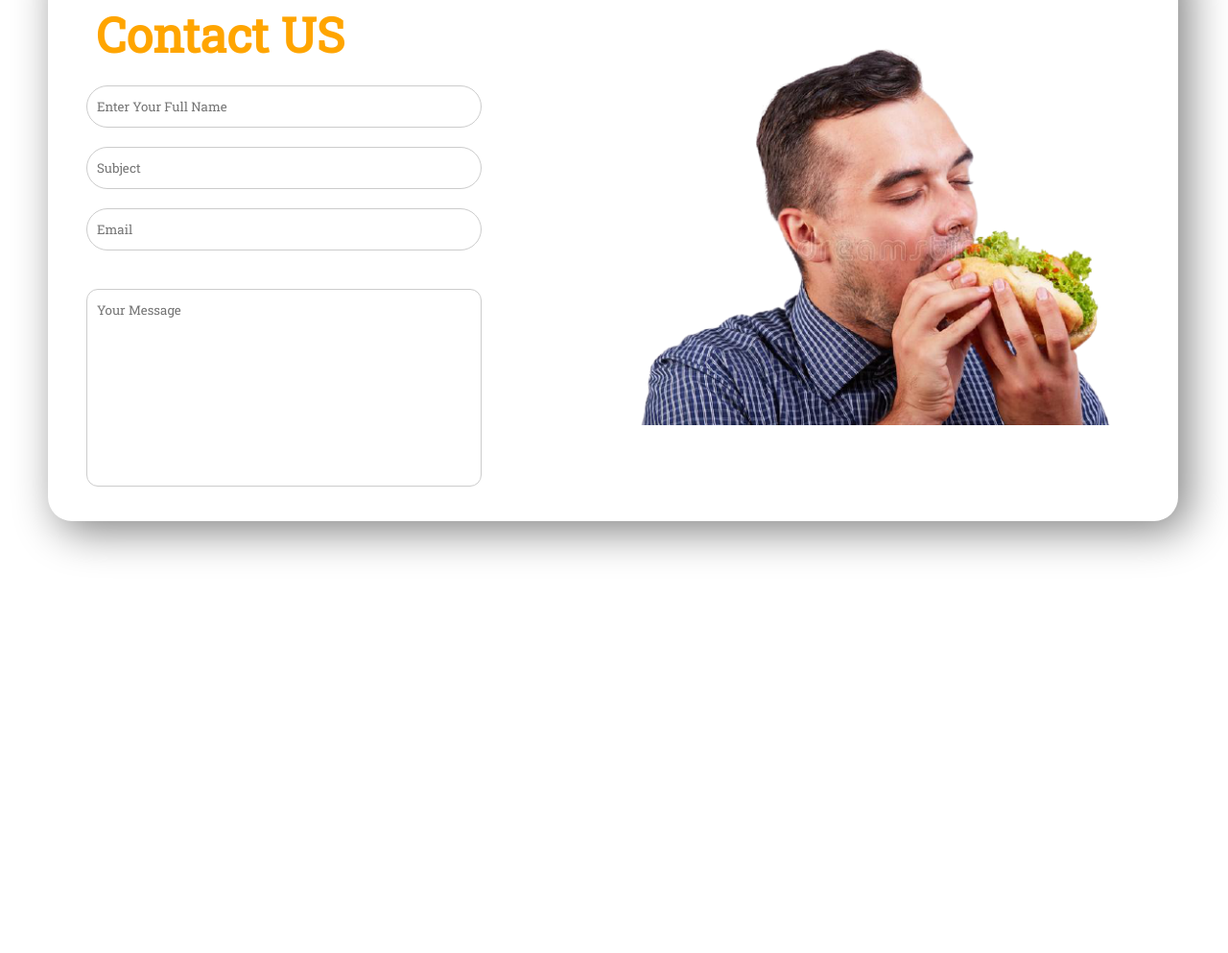
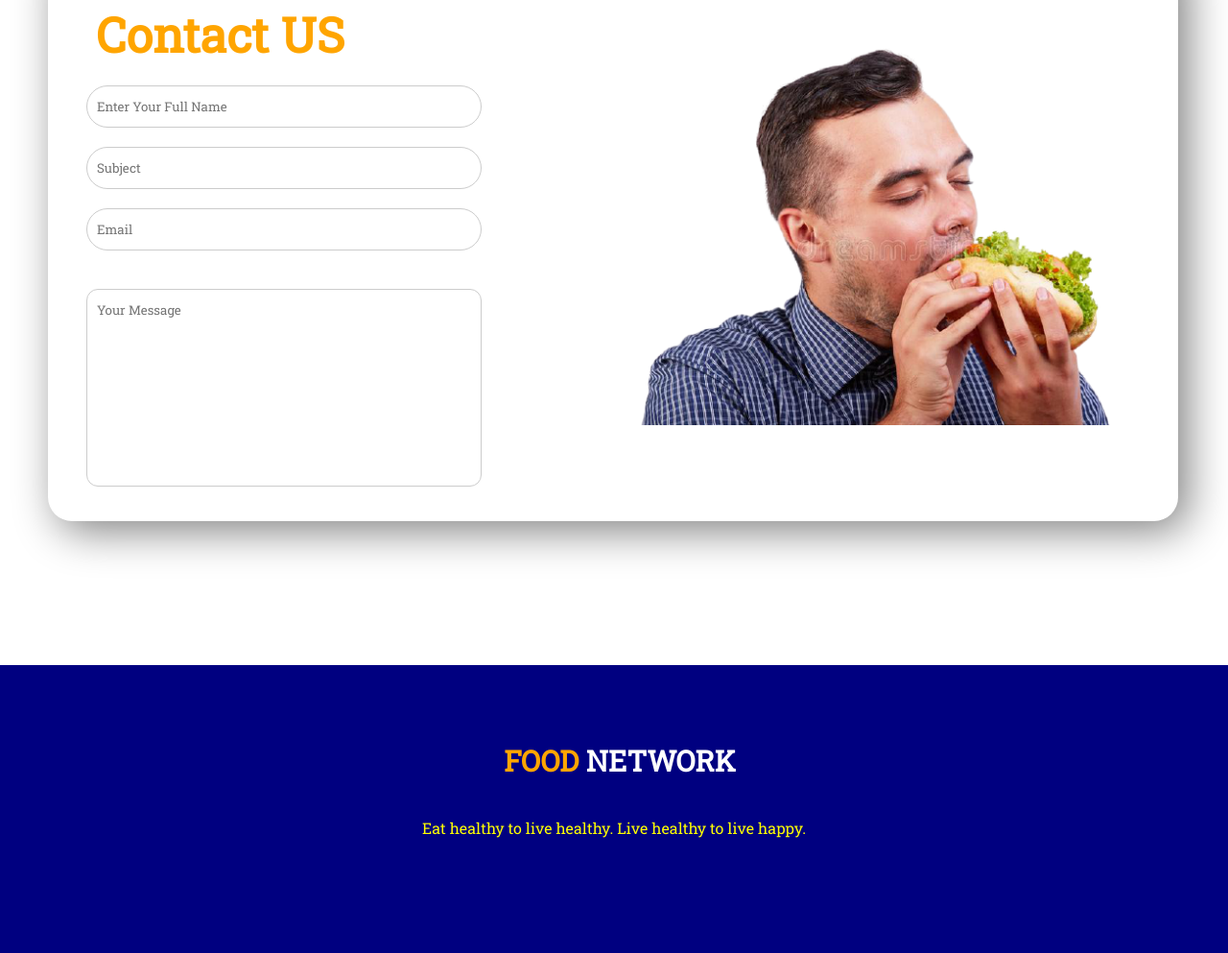
Before and after one commit to antar555/food-network, a plain HTML site: page index.html in a window 1280 px wide. Shown: the part 2654-3647 px from the top of the page at 96% size. Before the commit the page ends 3260 px from the top, so only its background shows below. Drawn offline with Linux system fonts and the light colour scheme.

Commit message:
footer added

```diff
--- a/index.html
+++ b/index.html
@@ -140,7 +140,13 @@
         </div>
     </section>
 
-    <br> <br> <br>
+    <footer>
+        <h3> <span class="orange">FOOD</span> NETWORK</h3>
+        <p>Eat healthy to live healthy. Live healthy to live happy.</p>
+
+    </footer>
+
+
 
 
 
--- a/style.css
+++ b/style.css
@@ -279,3 +279,22 @@ h3{
     border: 1px solid #ccc;
     resize: none;
 }
+footer{
+    margin-top: 150px;
+    background-color: navy;
+    height: 300px;
+    overflow:hidden;
+}
+
+footer h3{
+
+    text-align: center;
+    margin-top: 80px;
+    color: white;
+}
+
+footer p{
+    margin-top: 40px;
+    text-align: center;
+    color: yellow;
+}
```
